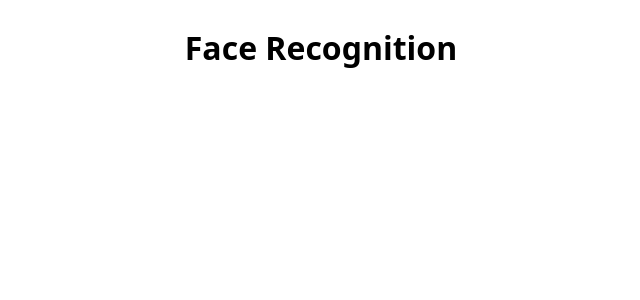
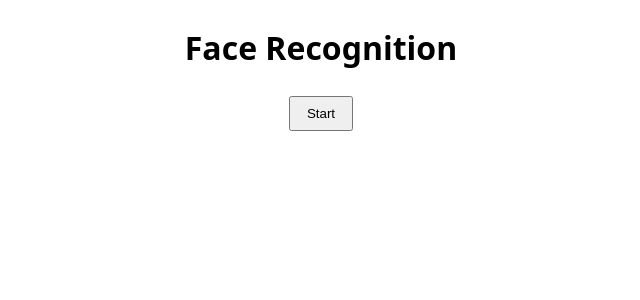
Before and after one commit to Steffen-Svenningsen/teachable-machine-face-id, a Vue app: page / in a window 1280 px wide. Shown: the top 300 px of the page, without its empty margins (319-959 px from the left). Built offline with nearby package versions, Linux system fonts and the light colour scheme.

Commit message:
First version

```diff
--- a/src/assets/main.sass
+++ b/src/assets/main.sass
@@ -7,6 +7,13 @@
     align-items: center
     padding: 2rem
 
+    main
+        display: flex
+        flex-direction: column
+        justify-content: center
+        align-items: center
+        gap: 1rem
+
     h1
         font-size: 2rem
         font-weight: 600
--- a/src/components/WebCam.vue
+++ b/src/components/WebCam.vue
@@ -1,13 +1,102 @@
-<script setup lang="ts">
+<script setup>
+import * as tmImage from '@teachablemachine/image';
+import { ref } from "vue";
 
+const videoActive = ref(false);
+
+// the link to your model provided by Teachable Machine export panel
+const URL = '/src/static/model/';
+
+let model, webcam, labelContainer, maxPredictions;
+
+let isIos = false;
+// fix when running demo in ios, video will be frozen;
+if (window.navigator.userAgent.indexOf('iPhone') > -1 || window.navigator.userAgent.indexOf('iPad') > -1) {
+    isIos = true;
+}
+// Load the image model and setup the webcam
+async function init() {
+    const modelURL = URL + 'model.json';
+    const metadataURL = URL + 'metadata.json';
+
+    // load the model and metadata
+    // Refer to tmImage.loadFromFiles() in the API to support files from a file picker
+    // or files from your local hard drive
+    model = await tmImage.load(modelURL, metadataURL);
+    maxPredictions = model.getTotalClasses();
+
+    // Convenience function to setup a webcam
+    const flip = true; // whether to flip the webcam
+    const width = 200;
+    const height = 200;
+    webcam = new tmImage.Webcam(width, height, flip);
+    await webcam.setup(); // request access to the webcam
+
+    if (isIos) {
+        document.getElementById('webcam-container').appendChild(webcam.webcam); // webcam object needs to be added in any case to make this work on iOS
+        // grab video-object in any way you want and set the attributes
+        const webCamVideo = document.getElementsByTagName('video')[0];
+        webCamVideo.setAttribute("playsinline", true); // written with "setAttribute" bc. iOS buggs otherwise
+        webCamVideo.muted = "true";
+        webCamVideo.style.width = width + 'px';
+        webCamVideo.style.height = height + 'px';
+        webCamVideo.style.borderRadius = '6px';
+    } else {
+        document.getElementById("webcam-container").appendChild(webcam.canvas);
+        const canvas = document.getElementById("webcam-container").querySelector("canvas");
+        canvas.style.borderRadius = "6px";
+    }
+    // append elements to the DOM
+    labelContainer = document.getElementById('label-container');
+    for (let i = 0; i < maxPredictions; i++) { // and class labels
+        labelContainer.appendChild(document.createElement('div'));
+    }
+    webcam.play();
+    videoActive.value = true;
+    window.requestAnimationFrame(loop);
+}
+
+async function loop() {
+    webcam.update(); // update the webcam frame
+    await predict();
+    window.requestAnimationFrame(loop);
+}
+
+// run the webcam image through the image model
+async function predict() {
+    // predict can take in an image, video or canvas html element
+    let prediction;
+    if (isIos) {
+        prediction = await model.predict(webcam.webcam);
+    } else {
+        prediction = await model.predict(webcam.canvas);
+    }
+    for (let i = 0; i < maxPredictions; i++) {
+        const classPrediction =
+            prediction[i].className + ': ' + prediction[i].probability.toFixed(2);
+        labelContainer.childNodes[i].innerHTML = classPrediction;
+    }
+}
+
+const stopRecording = () => {
+    webcam.stop();
+    videoActive.value = false;
+    const webcamContainer = document.getElementById('webcam-container');
+    webcamContainer.innerHTML = '';
+    const labelContainer = document.getElementById('label-container');
+    labelContainer.innerHTML = '';
+}
 </script>
 
 <template>
-    <div>
-
-    </div>
+    <div id='webcam-container'></div>
+    <button v-if="videoActive" type="button" @click="stopRecording">Stop</button>
+    <button v-else type='button' @click="init">Start</button>
+    <div id='label-container'></div>
 </template>
 
 <style lang="sass" scoped>
-
+button
+    padding: 0.5rem 1rem
+    cursor: pointer
 </style>
--- a/src/static/model/metadata.json
+++ b/src/static/model/metadata.json
@@ -1 +1 @@
-{"tfjsVersion":"1.3.1","tmVersion":"2.4.7","packageVersion":"0.8.4-alpha2","packageName":"@teachablemachine/image","timeStamp":"2024-03-05T08:29:25.020Z","userMetadata":{},"modelName":"tm-my-image-model","labels":["Steffen","Nothing"],"imageSize":224}
+{"tfjsVersion":"1.3.1","tmVersion":"2.4.7","packageVersion":"0.8.4-alpha2","packageName":"@teachablemachine/image","timeStamp":"2024-03-05T09:25:43.685Z","userMetadata":{},"modelName":"tm-my-image-model","labels":["Person","Baggrund"],"imageSize":224}
--- a/src/views/HomeView.vue
+++ b/src/views/HomeView.vue
@@ -1,5 +1,11 @@
+<script setup lang="ts">
+import WebCam from '@/components/WebCam.vue';
+
+</script>
+
 <template>
   <main>
     <h1>Face Recognition</h1>
+    <WebCam />
   </main>
 </template>
```
Also changed, not shown: src/static/model/model.json, 1 other file (tests, documents, lock files or other folders).
